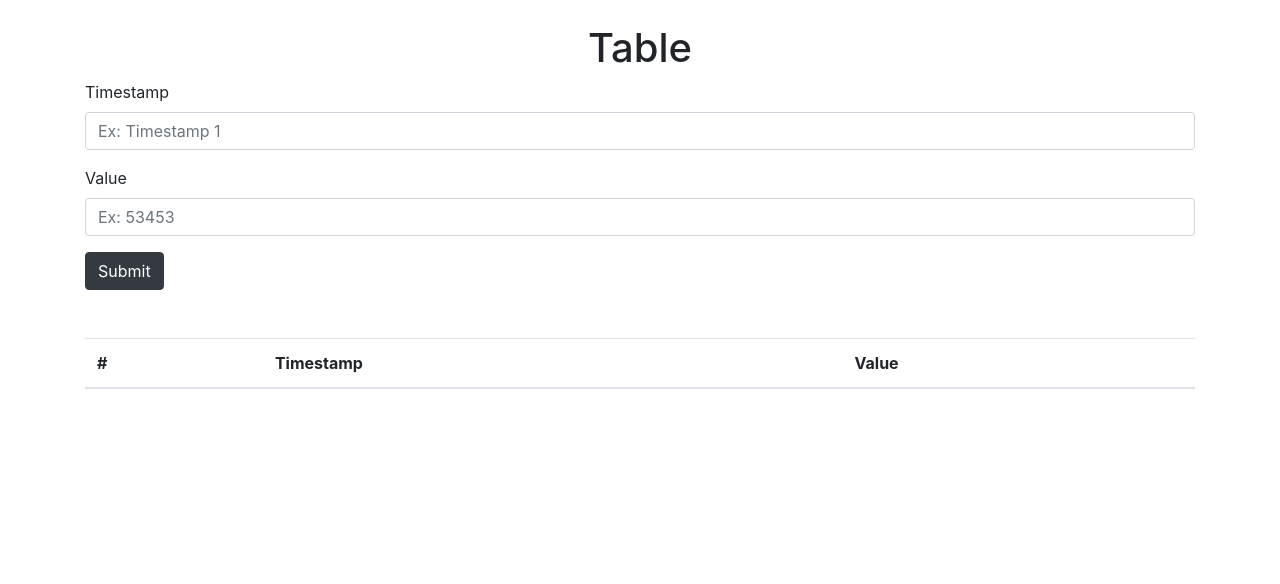
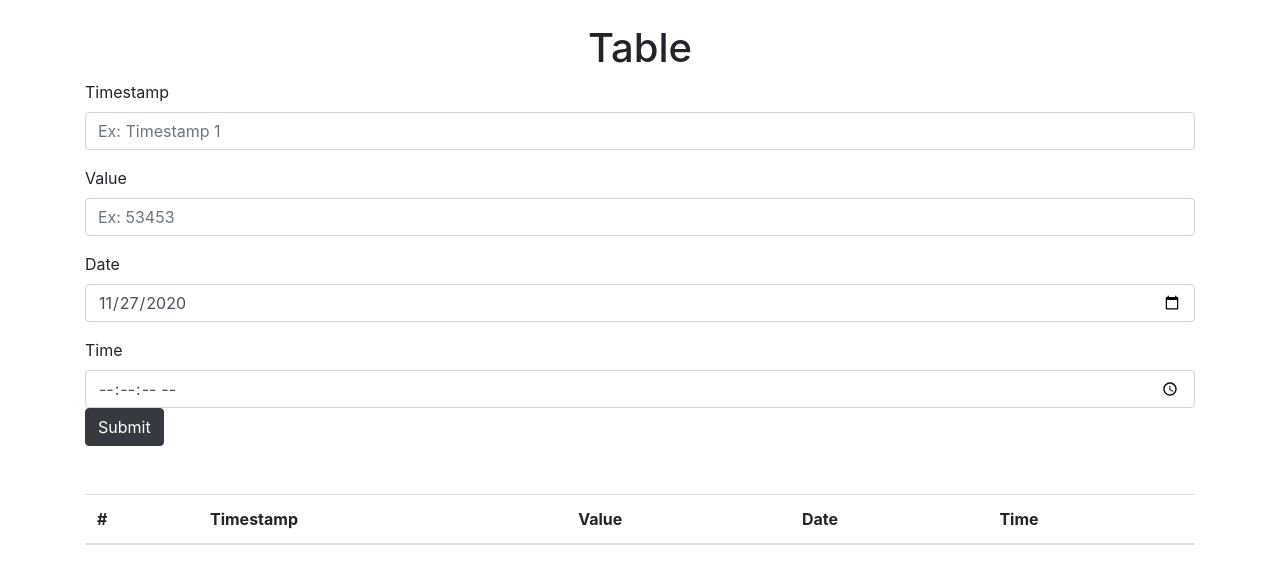
Before and after one commit to PierreTSE/2020-BDD-dashboard, a Vue app: page / in a window 1280 px wide. Shown: the top 584 px of the page. Built offline with nearby package versions, Linux system fonts and the light colour scheme.

Commit message:
Added Date and Time to the table

```diff
--- a/src/components/Table.vue
+++ b/src/components/Table.vue
@@ -20,6 +20,24 @@
           class="form-control"
         />
       </div>
+      <div class="form-group">
+        <label for="date">Date</label>
+        <input
+          type="date"
+          v-model="date"
+          class="form-control"
+        />
+      </div>
+      <div>
+        <!-- TODO Find a way to add placeholder time-->
+        <label for="time">Time</label>
+        <input
+          type="time"
+          v-model="time"
+          class="form-control"
+          step="1"
+        />
+      </div>
       <button type="button" @click="onSubmit" class="btn btn-dark">
         Submit
       </button>
@@ -30,6 +48,8 @@
           <th scope="col">#</th>
           <th scope="col">Timestamp</th>
           <th scope="col">Value</th>
+          <th scope="col">Date</th>
+          <th scope="col">Time</th>
         </tr>
       </thead>
       <tbody>
@@ -37,6 +57,8 @@
           <th scope="row">{{ ++i }}</th>
           <td>{{ entry.name }}</td>
           <td>{{ entry.score }}</td>
+          <td>{{ entry.date }}</td>
+          <td>{{ entry.time }}</td>
         </tr>
       </tbody>
     </table>
@@ -46,22 +68,36 @@
 <script>
 export default {
   name: "Table",
-  data: () => ({ name: "", score: "", allScores: [] }),
+  data: () => ({
+    name: "",
+    score: "",
+    allScores: [],
+    date: new Date().toISOString().substr(0, 10),
+    time: ""
+  }),
   computed: {
-    sortedList: function() {
-      return this.allScores.slice().sort(function(a, b) {
+    sortedList: function () {
+      return this.allScores.slice().sort(function (a, b) {
         return b.score - a.score;
       });
     },
   },
   methods: {
     onSubmit() {
-      this.allScores.push({ name: this.name, score: this.score });
+      this.allScores.push({
+        name: this.name,
+        score: this.score,
+        date: this.date,
+        time: this.time
+      });
       this.clearForm();
     },
     clearForm() {
       this.name = "";
       this.score = "";
+      var t = new Date();
+      this.date = t.getDate;
+      this.time = t.getTime();
     },
   },
 };
```
